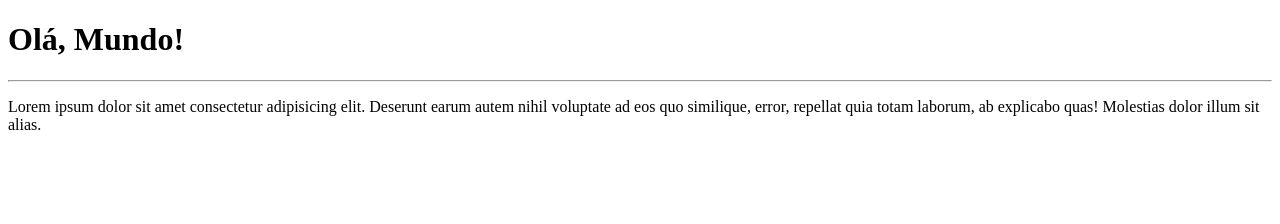
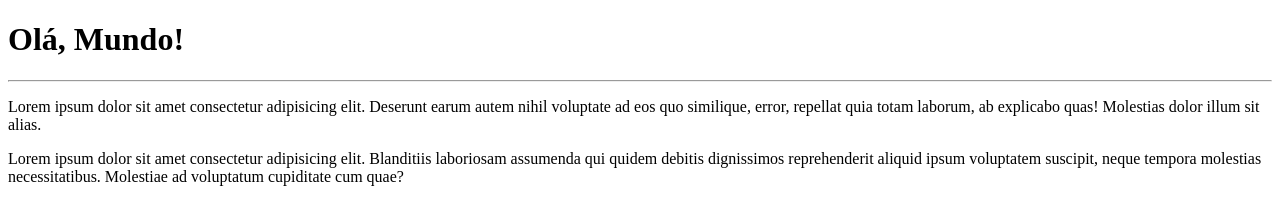
Before and after one commit to GabrielMalmin/ola-mundo, a plain HTML site: page site-exemplo/index.html in a window 1280 px wide. Drawn offline with Linux system fonts and the light colour scheme.

Commit message:
adicionei um parágrafo

```diff
--- a/site-exemplo/index.html
+++ b/site-exemplo/index.html
@@ -9,5 +9,6 @@
     <h1>Olá, Mundo!</h1>
     <hr>
     <p>Lorem ipsum dolor sit amet consectetur adipisicing elit. Deserunt earum autem nihil voluptate ad eos quo similique, error, repellat quia totam laborum, ab explicabo quas! Molestias dolor illum sit alias.</p>
+    <p>Lorem ipsum dolor sit amet consectetur adipisicing elit. Blanditiis laboriosam assumenda qui quidem debitis dignissimos reprehenderit aliquid ipsum voluptatem suscipit, neque tempora molestias necessitatibus. Molestiae ad voluptatum cupiditate cum quae?</p>
 </body>
 </html>
```
